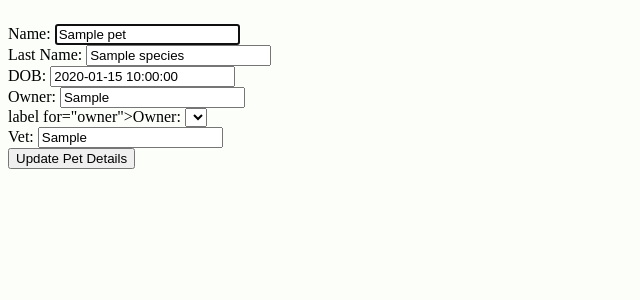
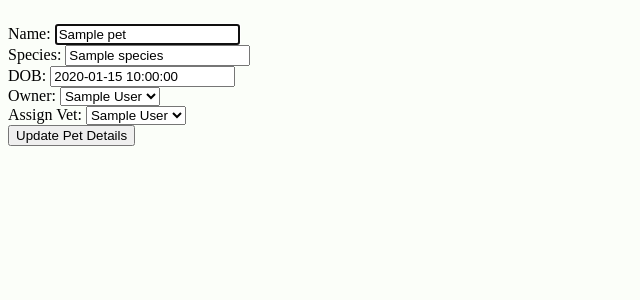
Before and after one commit to ElinVS/vet_management_project, a Flask app: page /pets/1/edit in a window 1280 px wide. Shown: the part 79-379 px from the top of the page, without its empty margins (0-640 px from the left). Run offline with Flask 2, Linux system fonts and the light colour scheme; a database or web service that is not in the repository returns one stand-in record (values such as "Sample title"); lists and menus that the app fills with data are empty; some libraries are stand-ins or nearby versions.

Commit message:
fixed update pet function

```diff
--- a/controllers/pets_controller.py
+++ b/controllers/pets_controller.py
@@ -51,4 +51,23 @@ def view_selected_pet(id):
 @pets_blueprint.route('/pets/<id>/edit')
 def edit_form(id):
     pet = pet_repository.select(id)
-    return render_template('/pets/edit_pet.html', pet=pet)
+    owners = owner_repository.select_all()
+    vets = vet_repository.select_all()
+    return render_template('/pets/edit_pet.html', pet=pet, owners=owners, vets=vets)
+
+
+@pets_blueprint.route('/pets/<id>',methods=['POST'])
+def update_pet_details(id):
+    name = request.form['name']
+    species = request.form['species']
+    dob = str(request.form['dob'])
+    owner_id = request.form['owner_id']
+    vet_id=request.form['vet_id']
+    owner= owner_repository.select(owner_id)
+    vet=vet_repository.select(vet_id)
+    treatment_notes=False
+    update_pet = Pet(name, species, dob, owner, treatment_notes, vet, id)
+    pet_repository.update(update_pet)
+    return redirect(f'/pets/{id}')
+
+# return redirect(f'/pets/{pet_id}')
--- a/templates/pets/edit_pet.html
+++ b/templates/pets/edit_pet.html
@@ -10,7 +10,7 @@
     </div>
 
     <div>
-      <label for="species">Last Name:</label>
+      <label for="species">Species:</label>
       <input type="species" id="species" name="species" value="{{pet.species}}" required>
     </div>
 
@@ -19,12 +19,9 @@
       <input type="dob" id="dob" name="dob" value="{{pet.dob}}" required>
     </div>
 
-    <div>
-      <label for="owner">Owner:</label>
-      <input type="owner" id="owner" name="owner" value="{{pet.owner.first_name}}" required>
-    </div>
 
-    label for="owner">Owner:</label>
+
+    <label for="owner">Owner:</label>
         <select id="owner" name="owner_id">
           {% for owner in owners %}
           <option value="{{owner.id}}">{{owner.first_name}} {{owner.last_name}}</option>
@@ -32,20 +29,40 @@
         </select>
 
 
+    <div>
+        <label for="vet">Assign Vet:</label>
+        <select id="vet" name="vet_id">
+          {% for vet in vets %}
+          <option value="{{vet.id}}">{{vet.first_name}} {{vet.last_name}}</option>
+          {% endfor %}
+        </select>
+      </div>
 
 
 
-    <div>
-      <label for="vet">Vet:</label>
-      <input type="vet" id="vet" name="vet" value="{{pet.vet.first_name}}" required>
-    </div>
+      <input type="submit" value="Update Pet Details">
+
+</form>
+
+</form>
+
+{% endblock %}
 
 
 
-  <form action="/pets/{{ pet.id }}" method="POST">
-      <input type="submit" value="Update Pet Details">
-  </form>
 
-  </form>
+      <!-- <div>
+      <label for="owner">Owner:</label>
+      <input type="owner" id="owner" name="owner" value="{{pet.owner.first_name}}" required>
+    </div> -->
 
-  {% endblock %}
+
+    <!-- <div>
+        <label for="vet">Vet:</label>
+        <input type="vet" id="vet" name="vet" value="{{pet.vet.first_name}}" required>
+      </div> -->
+
+
+
+      <!-- <form action="/pets/{{ pet.id }}" method="POST">
+        <input type="submit" value="Update Pet Details"> -->
--- a/templates/pets/view_all.html
+++ b/templates/pets/view_all.html
@@ -30,6 +30,7 @@
             <button type="submit">Select</button>
         </a>
     </td>
+    {% endfor %}
     </tr>
 
 
@@ -51,7 +52,7 @@
 
 
 
-{% endfor %}
+
 
 
 
--- a/templates/vets/veterinarians.html
+++ b/templates/vets/veterinarians.html
@@ -24,10 +24,10 @@
         <a href="/vets/{{ vet.id }}">SELECT  </a>
     </td>
     </tr>
-
+    {% endfor %}
 </table>
 
-{% endfor %}
+
 
 
 
```
Also changed, not shown: templates/owners/edit_owner.html (+9 -1 lines), templates/pets/view_selected.html (+6 -1 lines).
